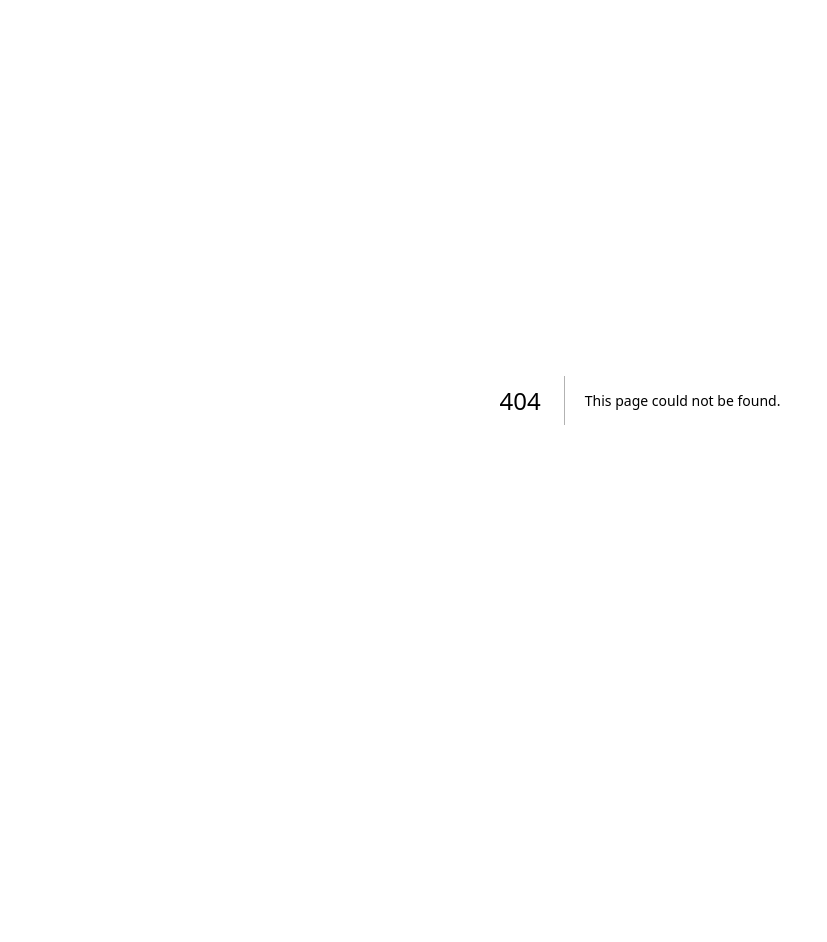
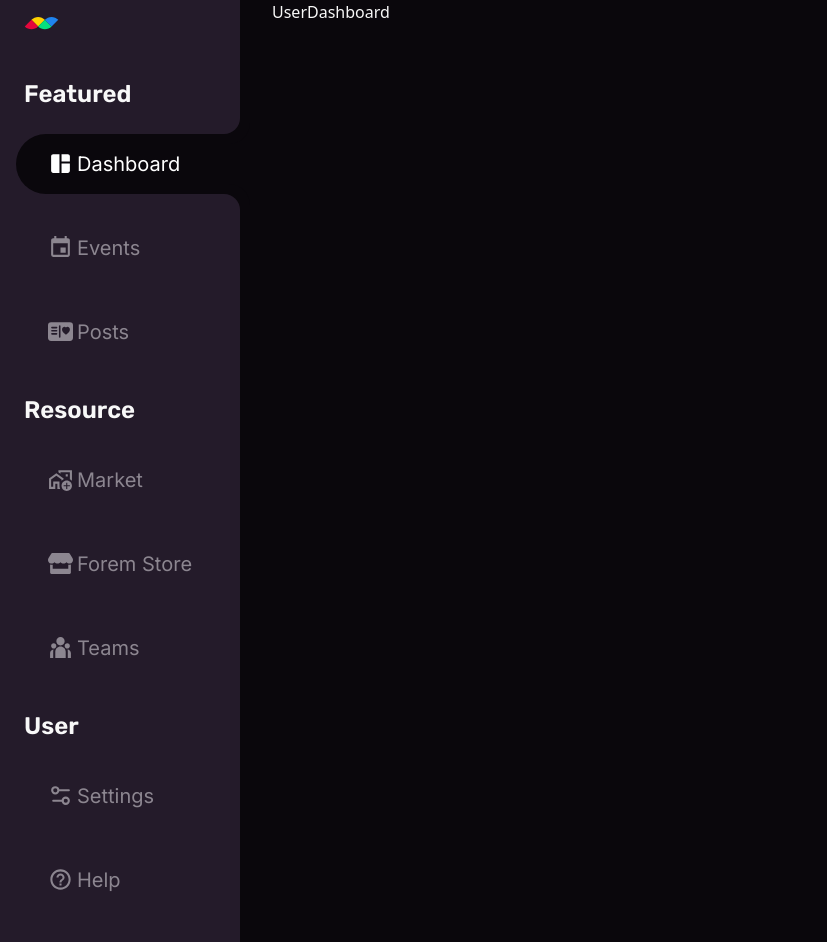
Before and after one commit to jonyBhatt/Avant-Garde, a Next.js app: page /user-dashboard in a window 1280 px wide. Before the commit this address had no page. Shown: the whole page, without its empty margins (0-827 px from the left). Before the commit the page ends 800 px from the top, so only its background shows below. Built offline with nearby package versions, Linux system fonts and the light colour scheme.

Commit message:
style: :art: user sidebar

```diff
--- /dev/null
+++ b/app/(dashboard)/_components/css/layout.module.css
@@ -0,0 +1,45 @@
+.body {
+  display: grid;
+  grid-template-columns: 15rem 1fr;
+  gap: 2rem;
+  min-height: 100vh;
+}
+
+.sidebar {
+  position: sticky;
+  top: 0;
+  /* max-height: 100vh; */
+}
+
+.sidebar .link_radius {
+  border-radius: 100vw 0 0 100vw;
+}
+
+.active {
+  background: #0a070c !important;
+  color: white;
+  position: relative;
+}
+
+.active::before,
+.active::after {
+  --border-radius: 1rem;
+
+  content: "";
+  position: absolute;
+  width: var(--border-radius);
+  height: var(--border-radius);
+  right: 0;
+  /* background: red; */
+}
+
+.active::before {
+  top: calc(var(--border-radius) * -1);
+  border-radius: 0 0 100vw 0;
+  box-shadow: 5px 5px 0 5px #0a070c;
+}
+.active::after {
+  bottom: calc(var(--border-radius) * -1);
+  border-radius: 0 100vw 0 0;
+  box-shadow: 5px -5px 0 5px #0a070c;
+}
--- /dev/null
+++ b/app/(dashboard)/_components/sidebar-navigation.tsx
@@ -0,0 +1,41 @@
+"use client";
+import Link from "next/link";
+import { usePathname } from "next/navigation";
+import { userSideBar } from "@/constant";
+import { cn } from "@/lib/utils";
+import style from "./css/layout.module.css";
+
+export const SidebarNavigation = () => {
+  const pathname = usePathname();
+  return (
+    <>
+      {userSideBar.map((item, index) => (
+        <li key={index} className="flex flex-col gap-6">
+          <span className="font-rubik font-semibold text-2xl px-6">
+            {item.title}
+          </span>
+          {item.list.map((side, i) => (
+            <div key={i} className="ml-4  ">
+              <Link
+                href={`/${side.url}`}
+                className={cn(
+                  style.link_radius,
+                  `${
+                    pathname === side.url
+                      ? `${style.active}`
+                      : "text-muted-foreground"
+                  } flex items-center text-xl font-inter py-4 px-8 gap-1 hover:${
+                    style.active
+                  } duration-200 transition-colors   w-full`
+                )}
+              >
+                {side.icon}
+                {side.title}
+              </Link>
+            </div>
+          ))}
+        </li>
+      ))}
+    </>
+  );
+};
--- /dev/null
+++ b/app/(dashboard)/_components/sidebar.tsx
@@ -0,0 +1,17 @@
+import Image from "next/image";
+import style from "./css/layout.module.css";
+import { cn } from "@/lib/utils";
+import { SidebarNavigation } from "./sidebar-navigation";
+const Sidebar = () => {
+  return (
+    <aside className={cn(style.sidebar, "bg-secondary h-full")}>
+      <div className="py-4 px-6 ">
+        <Image src="/svg/logo.svg" alt="logo" width={35} height={35} />
+      </div>
+      <ul className="grid gap-8 py-8">
+        <SidebarNavigation />
+      </ul>
+    </aside>
+  );
+};
+export default Sidebar;
--- /dev/null
+++ b/app/(dashboard)/admin-dashboard/page.tsx
@@ -0,0 +1,4 @@
+const AdminDashboard = () => {
+  return <div>AdminDashboard</div>;
+};
+export default AdminDashboard;
--- /dev/null
+++ b/app/(dashboard)/layout.tsx
@@ -0,0 +1,12 @@
+import { ReactNode } from "react";
+import style from "./_components/css/layout.module.css";
+import Sidebar from "./_components/sidebar";
+
+export default function DashboardLayout({ children }: { children: ReactNode }) {
+  return (
+    <section className={style.body}>
+      <Sidebar />
+      {children}
+    </section>
+  );
+}
--- /dev/null
+++ b/app/(dashboard)/mentor-dashboard/page.tsx
@@ -0,0 +1,4 @@
+const MentorDashBoard = () => {
+  return <div>MentorDashBoard</div>;
+};
+export default MentorDashBoard;
--- /dev/null
+++ b/app/(dashboard)/user-dashboard/page.tsx
@@ -0,0 +1,4 @@
+const UserDashboard = () => {
+  return <div>UserDashboard</div>;
+};
+export default UserDashboard;
--- /dev/null
+++ b/constant/index.tsx
@@ -0,0 +1,68 @@
+import {
+  MdOutlineAddHomeWork,
+  MdOutlinePostAdd,
+  MdSpaceDashboard,
+  MdEvent,
+} from "react-icons/md";
+import { BsFillPostcardHeartFill } from "react-icons/bs";
+import { FaStore } from "react-icons/fa";
+import { RiTeamFill } from "react-icons/ri";
+import { LuSettings2 } from "react-icons/lu";
+import { IoMdHelpCircleOutline } from "react-icons/io";
+export const userSideBar = [
+  {
+    title: "Featured",
+    list: [
+      {
+        title: "Dashboard",
+        url: "/user-dashboard",
+        icon: <MdSpaceDashboard size={25} />,
+      },
+      {
+        title: "Events",
+        url: "/user-dashboard/event",
+        icon: <MdEvent size={25} />,
+      },
+      {
+        title: "Posts",
+        url: "/user-dashboard/post",
+        icon: <BsFillPostcardHeartFill size={25} />,
+      },
+    ],
+  },
+  {
+    title: "Resource",
+    list: [
+      {
+        title: "Market",
+        url: "/user-dashboard/jobs",
+        icon: <MdOutlineAddHomeWork size={25} />,
+      },
+      {
+        title: "Forem Store",
+        url: "/user-dashboard/store",
+        icon: <FaStore size={25} />,
+      },
+      {
+        title: "Teams",
+        url: "/user-dashboard/teams",
+        icon: <RiTeamFill size={25} />,
+      },
+    ],
+  },
+  {
+    title: "User",
+    list: [
+      {
+        title: "Settings",
+        url: "/dashboard/settings",
+        icon: <LuSettings2 size={25} />,
+      },
+      {
+        title: "Help",
+        url: "/dashboard/help",
+        icon: <IoMdHelpCircleOutline size={25} />,
+      },
+    ],
+  },
+];
--- a/middleware.ts
+++ b/middleware.ts
@@ -9,6 +9,7 @@ export default authMiddleware({
     "/onboard",
     "/onboard/user-onboard",
     "/onboard/mentor-onboard",
+    "/user-dashboard",
   ],
 });
 
--- a/package.json
+++ b/package.json
@@ -24,6 +24,7 @@
     "react-dom": "^18",
     "react-hook-form": "^7.50.1",
     "react-hot-toast": "^2.4.1",
+    "react-icons": "^5.0.1",
     "react-resizable": "^3.0.5",
     "tailwind-merge": "^2.2.1",
     "tailwindcss-animate": "^1.0.7",
```
Also changed, not shown: utils/action-function/onboard/student-onboard.ts (deleted, +0 -67 lines), 1 other file (tests, documents, lock files or other folders).
